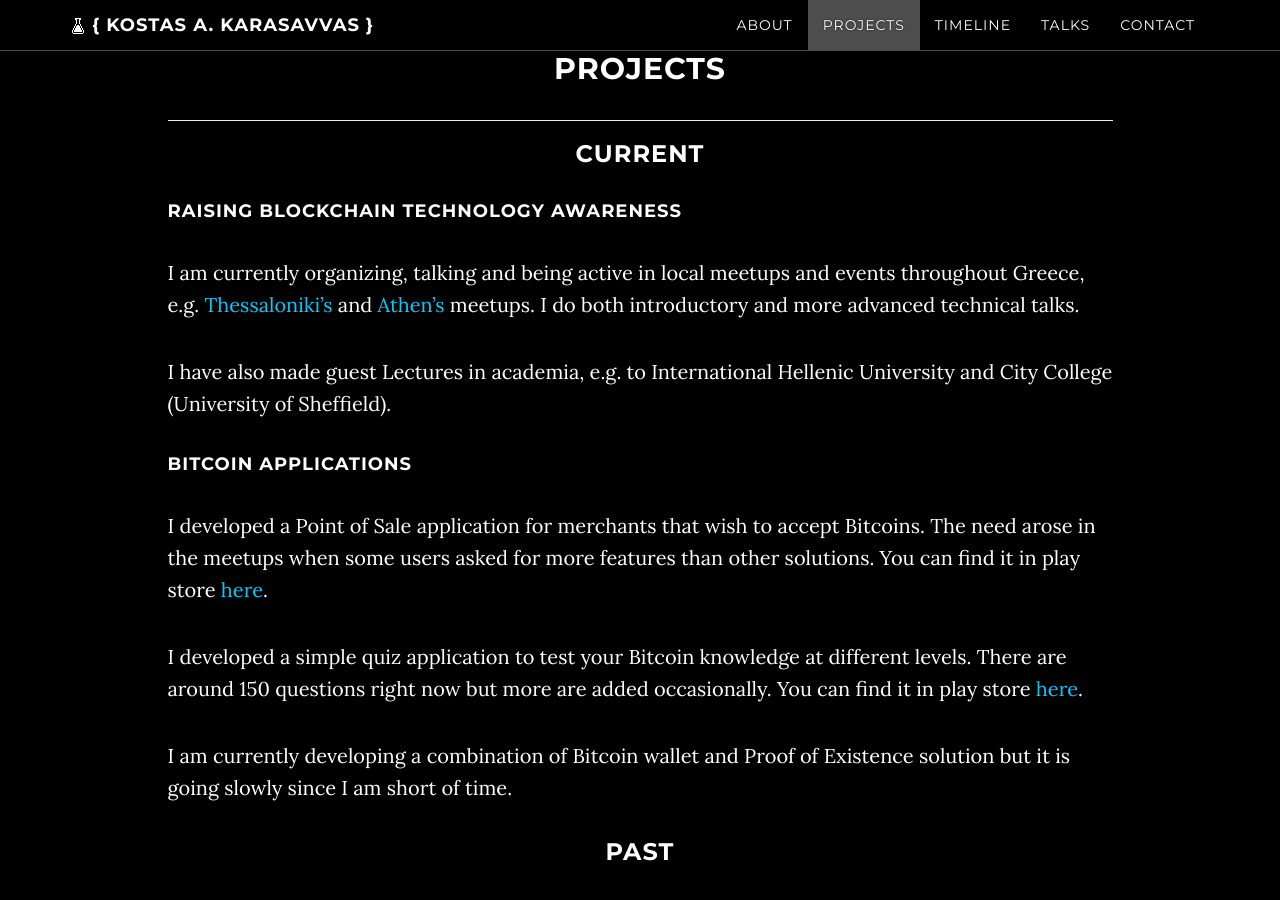
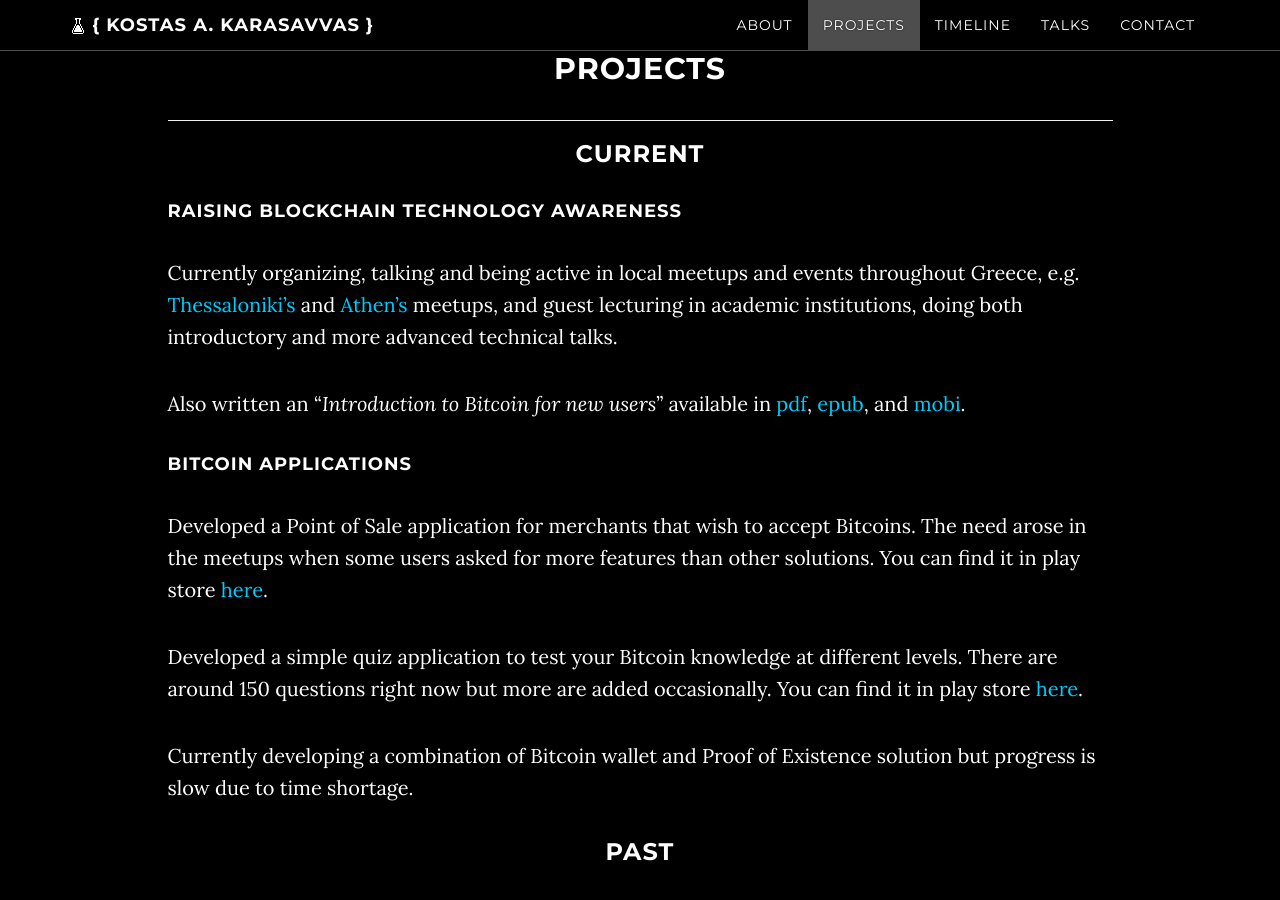
Before and after one commit to karask/karask.github.io, a Jekyll site: the page built from index.html, in a window 1280 px wide and 900 px high, scrolled down 1873 px. Built offline with Jekyll 4.4.1, drawn with Linux system fonts in a browser that asks for light colours; nearby versions of some CDN libraries; the list of posts is cut into pages by our own code; comment, search, counter and statistics services are not loaded; some of the changed text lies outside the part shown.

Commit message:
added introduction to bitcoin guide as well as updated projects

```diff
--- a/projects.html
+++ b/projects.html
@@ -11,32 +11,32 @@ title: Projects
 
 <h4>RAISING BLOCKCHAIN TECHNOLOGY AWARENESS</h4>
 
-I am currently organizing, talking and being active in local meetups and events throughout Greece, e.g. [Thessaloniki's](https://www.meetup.com/BlockchainGreece-1/) and [Athen's](https://www.meetup.com/BlockchainGreece-0/) meetups. I do both introductory and more advanced technical talks.
+Currently organizing, talking and being active in local meetups and events throughout Greece, e.g. [Thessaloniki's](https://www.meetup.com/BlockchainGreece-1/) and [Athen's](https://www.meetup.com/BlockchainGreece-0/) meetups, and guest lecturing in academic institutions, doing both introductory and more advanced technical talks.
 
-I have also made guest Lectures in academia, e.g. to International Hellenic University and City College (University of Sheffield).
+Also written an "_Introduction to Bitcoin for new users_" available in [pdf](/assets/introductionToBitcoin.pdf), [epub](/assets/introductionToBitcoin.epub), and [mobi](/assets/introductionToBitcoin.mobi).
 
 #### BITCOIN APPLICATIONS
 
-I developed a Point of Sale application for merchants that wish to accept Bitcoins. The need arose in the meetups when some users asked for more features than other solutions. You can find it in play store [here](https://play.google.com/store/apps/details?id=gr.cryptocurrencies.bitcoinpos&hl=en).
+Developed a Point of Sale application for merchants that wish to accept Bitcoins. The need arose in the meetups when some users asked for more features than other solutions. You can find it in play store [here](https://play.google.com/store/apps/details?id=gr.cryptocurrencies.bitcoinpos&hl=en).
 
-I developed a simple quiz application to test your Bitcoin knowledge at different levels. There are around 150 questions right now but more are added occasionally. You can find it in play store [here](https://play.google.com/store/apps/details?id=gr.cryptocurrencies.bitcoinchallenge&hl=en).
+Developed a simple quiz application to test your Bitcoin knowledge at different levels. There are around 150 questions right now but more are added occasionally. You can find it in play store [here](https://play.google.com/store/apps/details?id=gr.cryptocurrencies.bitcoinchallenge&hl=en).
 
-I am currently developing a combination of Bitcoin wallet and Proof of Existence solution but it is going slowly since I am short of time.
+Currently developing a combination of Bitcoin wallet and Proof of Existence solution but progress is slow due to time shortage.
 
 
 <h3 style="text-align: center;" markdown="1">Past</h3>
 
 <h4>WORKFLOW TECHNOLOGY</h4>
 
-I have worked with [workflows](https://en.wikipedia.org/wiki/Workflow) for several years both in academia and in the bioinformatics industry. The output of that work was several open source contributions, like [OGSA-DAI](http://www.ogsadai.org.uk) that included a workflow engine to capture federation rules, [Taverna Workflows to Web application](https://rubygems.org/gems/t2-web), [Workflows to Galaxy](https://rubygems.org/gems/workflow-to-galaxy) and the [MyExperiment REST API library](https://rubygems.org/gems/myexperiment-rest).
+Worked with [workflows](https://en.wikipedia.org/wiki/Workflow) for several years both in academia and in the bioinformatics industry. The output of that work was several open source contributions, like [OGSA-DAI](http://www.ogsadai.org.uk) that included a workflow engine to capture federation rules, [Taverna Workflows to Web application](https://rubygems.org/gems/t2-web), [Workflows to Galaxy](https://rubygems.org/gems/workflow-to-galaxy) and the [MyExperiment REST API library](https://rubygems.org/gems/myexperiment-rest).
 
 #### DISTRIBUTED DATA ACCESS AND MANAGEMENT
 
-I have been part of the [OGSA-DAI project](http://www.ogsadai.org.uk/) for 4.5 years years working on data federation and access via web services, grids, or clouds. My job as a research engineer was to reseach new ways to improve the architecture of OGSA-DAI and demonstrate with prototypes as well as act as a bridge between the academic research and the development team.
+Member of the [OGSA-DAI project](http://www.ogsadai.org.uk/) for 4.5 years years working on data federation and access via web services, grids, or clouds. Conducted research on improving the architecture of OGSA-DAI and demonstrated new ideas with prototypes as well as acted as a bridge between the academic research and the development team.
 
 #### PAST PROJECTS
 
-My very early projects involved both low- and high-level technical expertise. Some examples of low-level projects were: a Linux bootstrap sequence, a simple floppy device driver and porting C/C++ projects to Windows, e.g. the [OGSA-DQP](http://ieeexplore.ieee.org/document/5070877/) software.
+Very early projects involved both low- and high-level technical expertise. Some examples of low-level projects were: a Linux bootstrap sequence, a simple floppy device driver and porting C/C++ projects to Windows, e.g. the [OGSA-DQP](http://ieeexplore.ieee.org/document/5070877/) software.
 
 Higher-level projects included an editor, libraries to create text menus (back in the day) and some networking applications like a chat server/client and a MUD.
 
```
Also changed, not shown: 3 other files.
